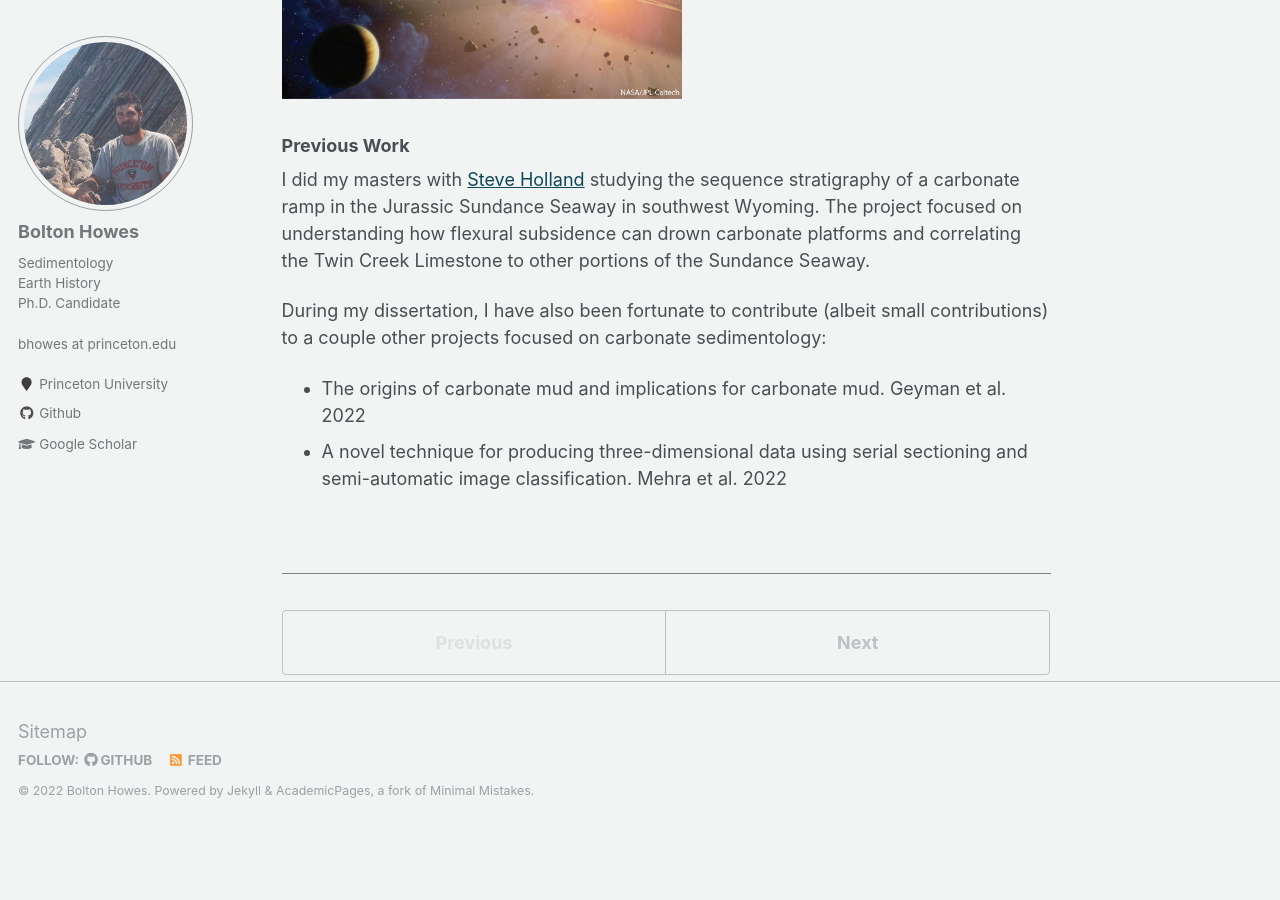
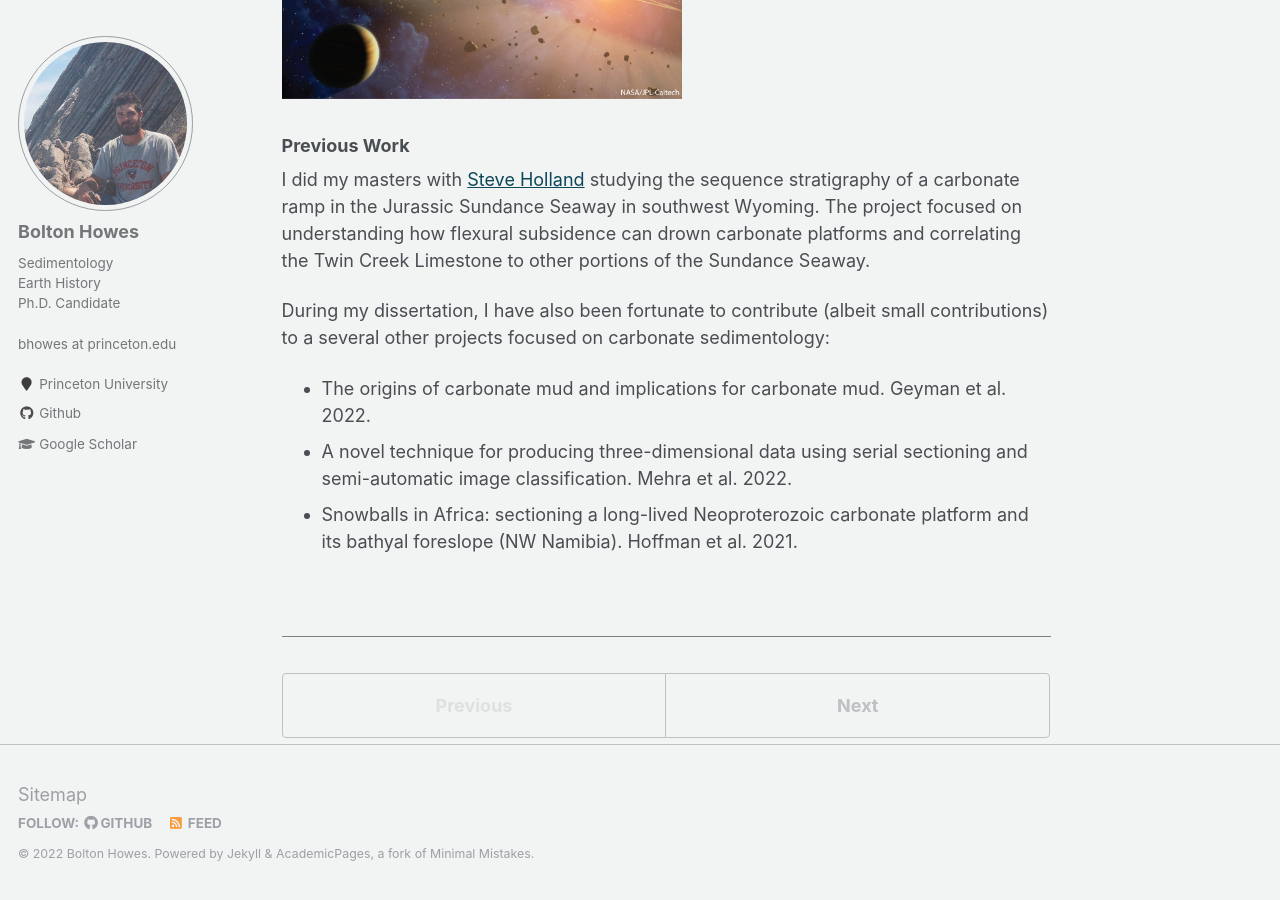
Before and after one commit to boltonhowes22/boltonhowes22.github.io, a Jekyll site: the page built from _research/res-1-carbonate-sedimentology.md, in a window 1280 px wide and 900 px high, scrolled down 945 px. Built offline with Jekyll 4.4.1, drawn with Linux system fonts in a browser that asks for light colours; before the commit the page ends 1782 px from its top, so only the background shows below that.

Commit message:
Update res-1-carbonate-sedimentology.md
added work with Hoffman

```diff
--- a/_research/res-1-carbonate-sedimentology.md
+++ b/_research/res-1-carbonate-sedimentology.md
@@ -20,7 +20,8 @@ I am currently working on using the growth laminations within ooids to reconstru
 ### Previous Work
 I did my masters with [Steve Holland](http://strata.uga.edu/) studying the sequence stratigraphy of a carbonate ramp in the Jurassic Sundance Seaway in southwest Wyoming. The project focused on understanding how flexural subsidence can drown carbonate platforms and correlating the Twin Creek Limestone to other portions of the Sundance Seaway.
 
-During my dissertation, I have also been fortunate to contribute (albeit small contributions) to a couple other projects focused on carbonate sedimentology:
+During my dissertation, I have also been fortunate to contribute (albeit small contributions) to a several other projects focused on carbonate sedimentology:
 
-- The origins of carbonate mud and implications for carbonate mud. Geyman et al. 2022
-- A novel technique for producing three-dimensional data using serial sectioning and semi-automatic image classification. Mehra et al. 2022
+- The origins of carbonate mud and implications for carbonate mud. Geyman et al. 2022.
+- A novel technique for producing three-dimensional data using serial sectioning and semi-automatic image classification. Mehra et al. 2022.
+- Snowballs in Africa: sectioning a long-lived Neoproterozoic carbonate platform and its bathyal foreslope (NW Namibia). Hoffman et al. 2021.
```
